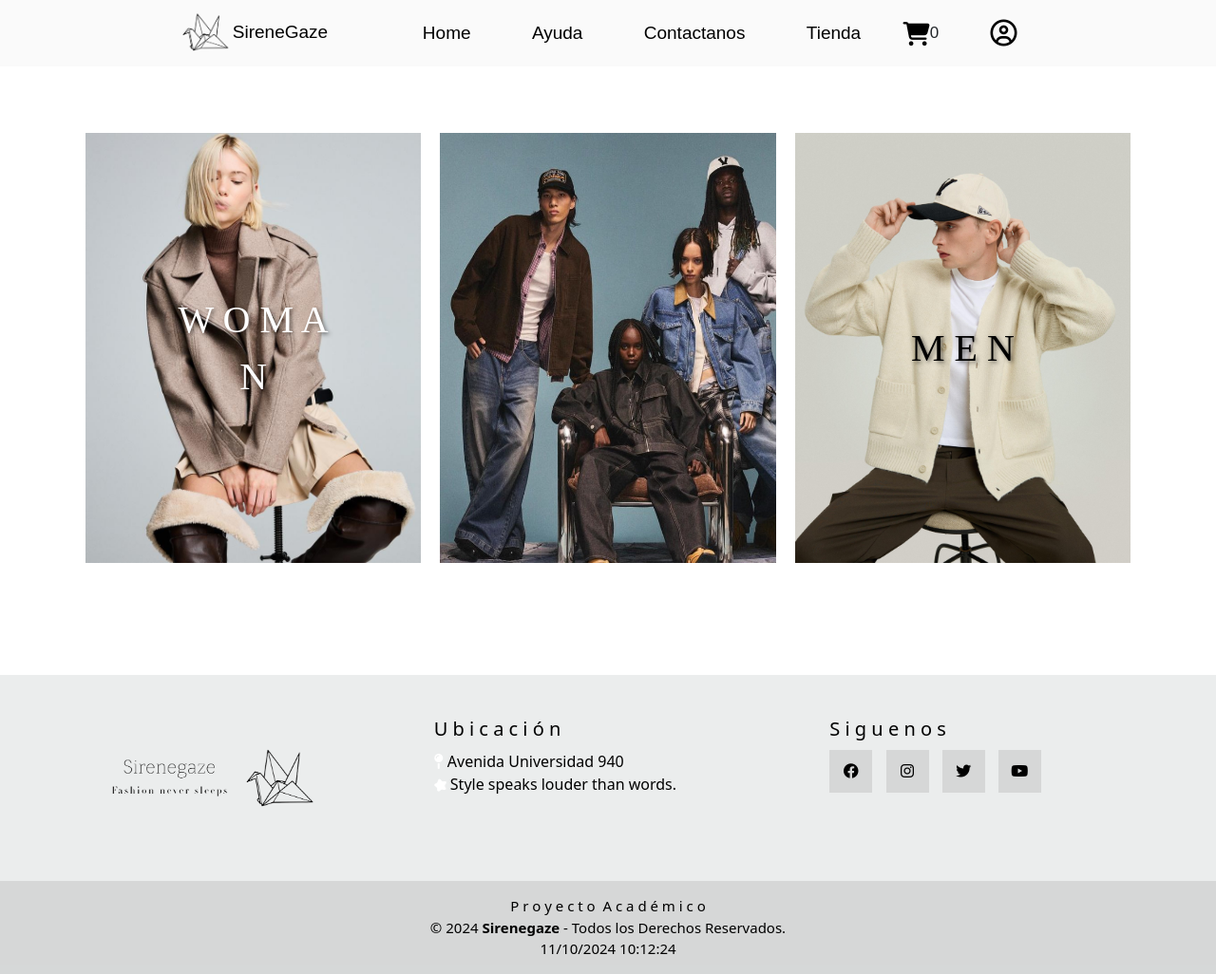
After one commit to OmarReyesRmz/Sirengaze, a PHP site: page /menu.php in a window 1280 px wide. The commit adds this page. Shown: the whole page at 95% size. Run offline with PHP 8.4, Linux system fonts and the light colour scheme; some libraries are stand-ins or nearby versions; some web fonts are replaced.

Commit message:
Diseño de Tienda, cambio de colores del footer
Diseño de la pagina

```diff
--- a/css/footer2.css
+++ b/css/footer2.css
@@ -1,10 +1,8 @@
 
 :root{
     --footer-color: #000000;
-    --derechos: rgba(0, 0, 0, 0.32);
+    --derechos: rgba(110, 110, 110, 0.169);
 }
-
-
 
 /*:::::Pie de Pagina
 
@@ -16,11 +14,22 @@ GRIS:
 root: rgba(0, 0, 0, 0.32);
 .pie-gagina: rgba(0, 0, 0, 0.082);
 
+VERDE:
+root: rgba(110, 110, 110, 0.169)
+.pie-pagina: #1f4d4d1b
+
+GRISES-2:
+.pie-pagina: #8a959737
+
+GRIS-3:
+.pie-pagina: #ebeded
+
 */
+
 .pie-pagina{
     margin-top: 70px;
     width: 100%;
-    background-color: #e49e9e5b;
+    background-color: #ebeded;
 }
 .pie-pagina .grupo-1{
     width: 100%;
@@ -66,7 +75,7 @@ root: rgba(0, 0, 0, 0.32);
     background-clip: text;
     border-radius: 20%;
     transform: scale(1.5);
-    color:#ffffff;
+    color:#21373bd9;
     background-color:transparent;
 
 }
@@ -75,7 +84,7 @@ root: rgba(0, 0, 0, 0.32);
     background-clip: text;
     border-radius: 20%;
     transform: scale(1.5);
-    color:#ffffff;
+    color:#21373bd9;
     background-color:transparent;
 
 }
@@ -93,7 +102,7 @@ root: rgba(0, 0, 0, 0.32);
     background-color: var(--derechos);
     padding: 15px 10px;
     text-align: center;
-    color: #fff;
+    color: #000000;
 }
 .pie-pagina .grupo-2 small{
     font-size: 15px;
--- /dev/null
+++ b/css/stytienda.css
@@ -0,0 +1,52 @@
+@font-face {
+    font-family: 'Tourney';
+    src: url('../fonts/Tourney/static/Tourney_Condensed-Thin.ttf') format('truetype');
+}
+@font-face {
+    font-family: 'Lexend_Tera';
+    src: url('../fonts/Lexend_Tera/static/LexendTera-Bold.ttf') format('truetype');
+}
+
+@font-face {
+    font-family: 'Cormorant_Infant';
+    src: url('../fonts/Cormorant_Infant/CormorantInfant-Light.ttf') format('truetype');
+}
+
+#tienda_apartado{
+    margin-top: 140px;
+    display: grid;
+    grid-template-columns: 1fr 1fr 1fr;
+    padding-left: 90px;
+    padding-right: 90px;
+    gap: 20px;
+}
+
+.apartado {
+    width: 100%;
+    height: 100%;
+    text-align: center;
+    font-family: 'Cormorant_Infant';
+    position: relative;
+
+}
+
+.apartado img {
+    width: 100%;
+    height: 100%;
+    /* object-fit: cover; */
+}
+
+.texto {
+    position: absolute;
+    top: 50%;
+    left: 50%;
+    transform: translate(-50%, -50%);
+    color: white;
+    font-size: 40px;
+    text-align: center;
+    text-shadow: 2px 2px 4px rgba(0, 0, 0, 0.5);
+}
+
+a:hover{
+    background-color: black;
+}
--- a/footer.php
+++ b/footer.php
@@ -25,7 +25,7 @@
             </div>
         </div>
         <div class="grupo-2">
-            <small>P r o y e c t o &nbspA c a d é m i c o<br>&copy; 2023 <b>Sirenegaze</b> - Todos los Derechos Reservados.<br>
+            <small>P r o y e c t o &nbspA c a d é m i c o<br>&copy; 2024 <b>Sirenegaze</b> - Todos los Derechos Reservados.<br>
             <?php
                 date_default_timezone_set('America/Mexico_City');
                 echo date("d/m/Y H:i:s"); ?>
--- a/header.php
+++ b/header.php
@@ -27,14 +27,15 @@
                     <!-- <a class="menu1" href="acercade.php">Acerca de</a> -->
                     <a class="menu1" href="preguntas.php">Ayuda</a>
                     <a class="menu1" href="contactanos.php">Contactanos</a>
-                    <div class="dropdown">
+                    <a class="menu1" href="menu.php">Tienda</a>
+                    <!-- <div class="dropdown">
                         <button class="dropbtn"><a>Tienda</a></button>
                         <div class="dropdown-content">
                             <a id="menu1" href="woman.php">Woman</a>
                             <a id="menu1" href="men.php">Men</a>
                             <a id="menu1" href="tienda.php">Todos</a>
                         </div>
-                    </div>
+                    </div> -->
 
                     <div class="enc icono">
                       <a href="carrito.php"><i class="fa-solid fa-cart-shopping" style="color: #000000; font-size:25px;"></i></a>
--- /dev/null
+++ b/menu.php
@@ -0,0 +1,46 @@
+<?php session_start();?>
+
+<header>
+    <title>Tienda Online</title>
+    <link rel="stylesheet" href="https://cdnjs.cloudflare.com/ajax/libs/font-awesome/6.3.0/css/all.min.css">
+    <link rel="stylesheet" href="https://cdn.jsdelivr.net/npm/sweetalert2@10">
+    <link href="https://cdn.jsdelivr.net/npm/bootstrap@5.2.3/dist/css/bootstrap.min.css" rel="stylesheet" integrity="sha384-rbsA2VBKQhggwzxH7pPCaAqO46MgnOM80zW1RWuH61DGLwZJEdK2Kadq2F9CUG65" crossorigin="anonymous">
+    <link rel="stylesheet" href="css/stytienda.css">
+
+</header>
+
+<body>
+<?php
+require 'header.php';
+?>
+
+<div id="tienda_apartado">
+
+<a href="woman.php">
+    <div class="apartado">
+        <img src="imagenes/imgwoman.jpg" alt="" >
+        <div class="texto">W O M A N</div>
+    </div>
+</a>
+<a href="tienda.php">
+    <div class="apartado">
+        <img src="imagenes/imgall.jpg" alt="" >
+        <div class="texto"></div>
+    </div>
+</a>
+<a href="men.php">
+    <div class="apartado">
+        <img src="imagenes/imgmen.jpg" alt="" >
+        <div class="texto" style="color:black">M E N</div>
+    </div>
+</a>
+</div>
+<br><br>
+
+
+
+
+<?php
+include 'footer.php';
+?>
+</body>
```
Also changed, not shown: css/sty.css (+27 -0 lines), inicio.php (+18 -6 lines), imagenes/imgall.jpg (added), imagenes/imginicio3.jpg (deleted), imagenes/imgmen.jpg (added), imagenes/imgwom.jpg (added), imagenes/imgwom2.jpg (added), imagenes/imgwoman.jpg (added), imagenes/isidro.jpg (deleted), imagenes/pedro.jpg (deleted).
